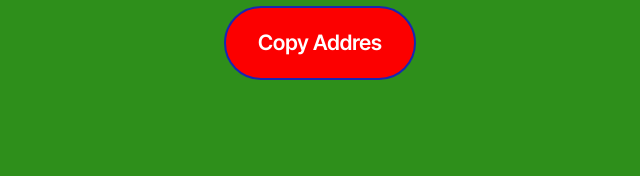
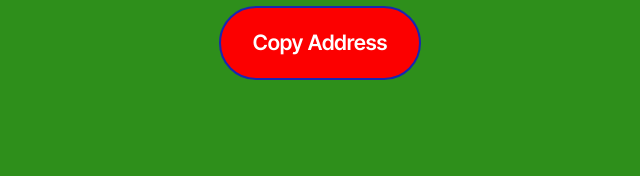
Before and after one commit to PumpTrump/magapepe, a plain HTML site: page index.html in a window 1280 px wide. Shown: the part 483-659 px from the top of the page, 320-960 px from the left. Drawn offline with Linux system fonts and the light colour scheme.

Commit message:
Update index.html

```diff
--- a/index.html
+++ b/index.html
@@ -87,7 +87,7 @@
 					&nbsp;<br></p>
 
 			</div>
-			<div class="mbr-section-btn item-footer"><a href="https://play.google.com/store/apps/details?id=com.ebpearls.choiceapp&hl=es_419" class="btn item-btn btn-primary display-7">Copy Addres</a></div>
+			<div class="mbr-section-btn item-footer"><a href="https://play.google.com/store/apps/details?id=com.ebpearls.choiceapp&hl=es_419" class="btn item-btn btn-primary display-7">Copy Address</a></div>
 		</div>
 		<div class="row mt-5 justify-content-center">
 			<!-- <div class="col-12 col-lg-12"> -->
```
